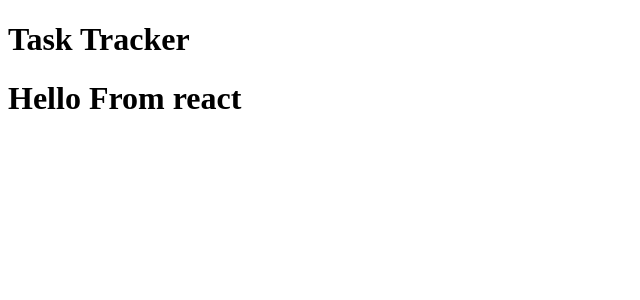
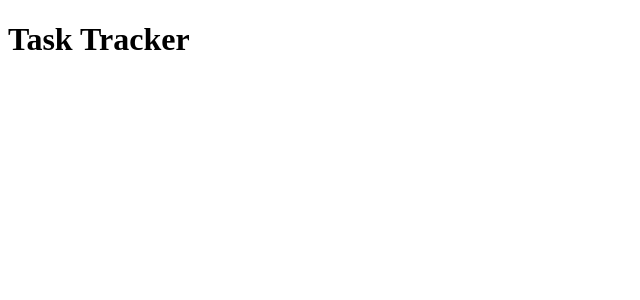
Before and after one commit to pooya2293/my_first_react_app, a React (Create React App) app: page / in a window 1280 px wide. Shown: the top 300 px of the page, without its empty margins (0-640 px from the left). Built offline with nearby package versions, Linux system fonts and the light colour scheme.

Commit message:
add class for contact with DOM just for test

```diff
--- a/src/App.js
+++ b/src/App.js
@@ -1,11 +1,19 @@
+import React from 'react'
 import Header from './components/Header'
-function App() {
-	return (
-		<div className='App'>
-			<Header />
-			<h1>Hello From react</h1>
-		</div>
-	)
+// function App() {
+// 	return (
+// 		<div className='App'>
+// 			<Header />
+// 			<h1>Hello From react</h1>
+// 		</div>
+// 	)
+// }
+
+class App extends React.Component {
+	render() {
+		// return <h1>Hello from a class</h1>
+		return <Header />
+	}
 }
 
 export default App
```
